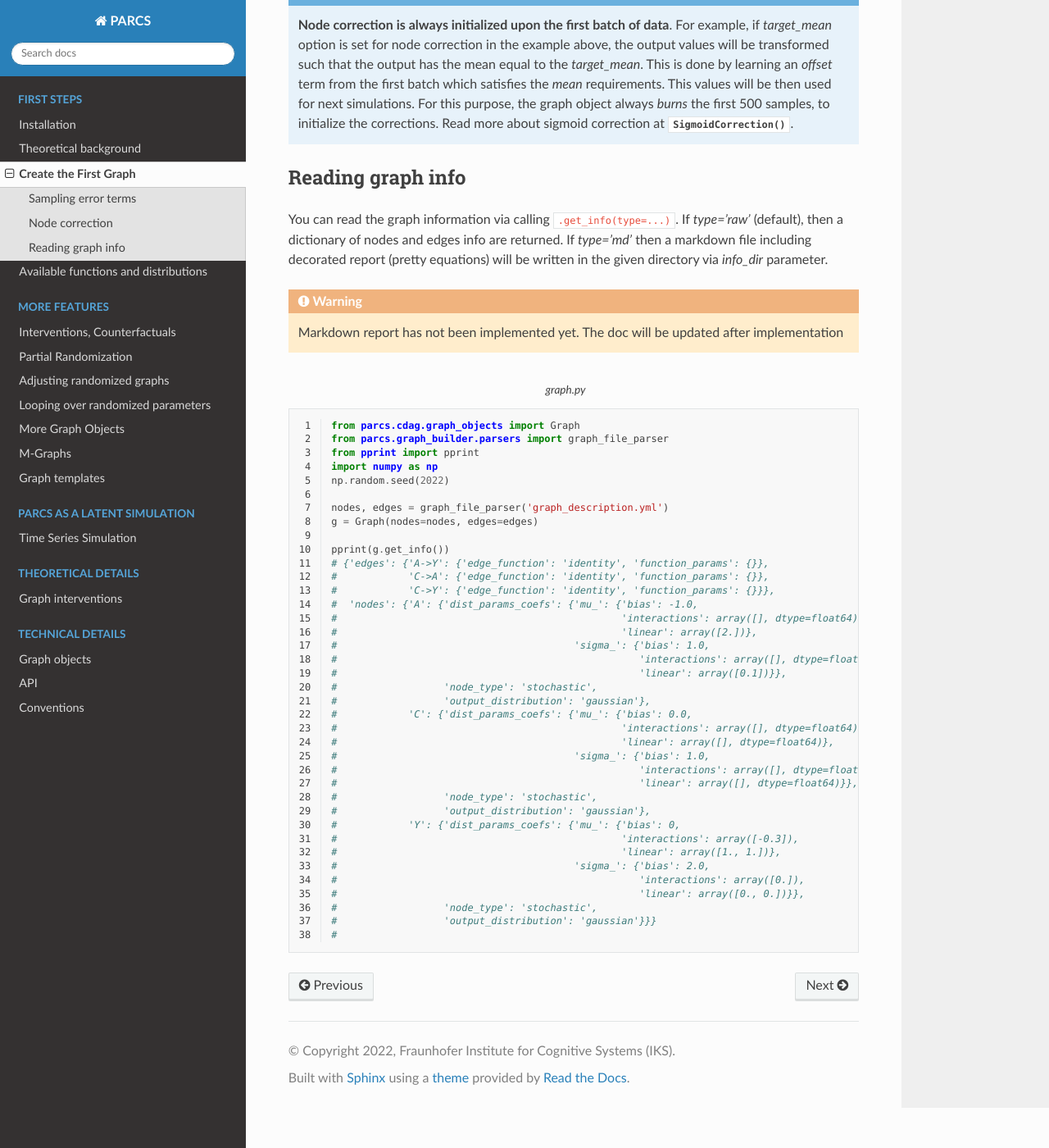
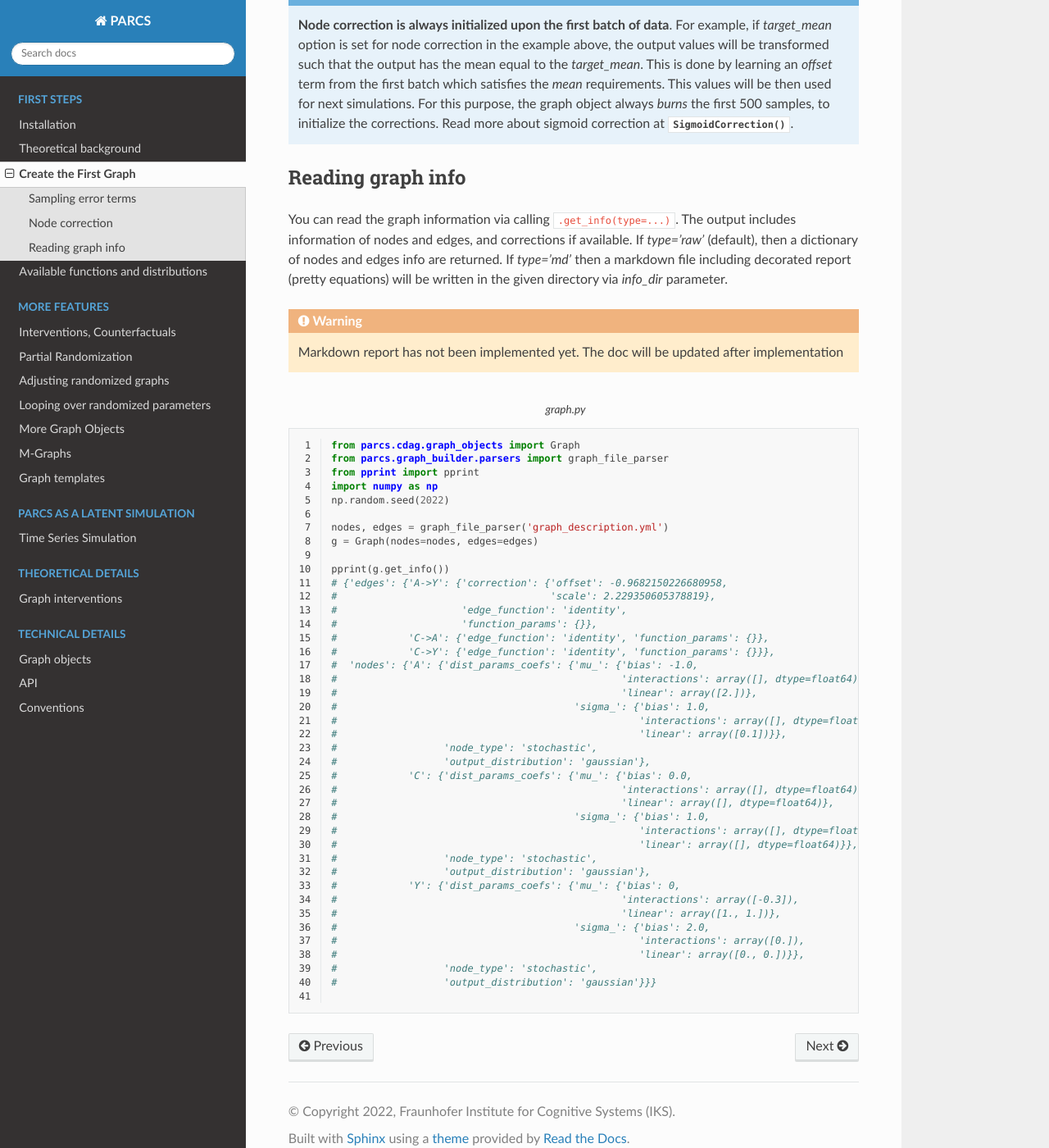
Before and after one commit to FraunhoferIKS/parcs, a Sphinx documentation site: the page built from docs/source/first_steps/first_graph.rst, in a window 1280 px wide and 1400 px high, scrolled down 3458 px. Shown: the whole window at 82% size. Built offline with Sphinx 7.4.7 and the Read the Docs theme 2.0.0, drawn with Linux system fonts in a browser that asks for light colours.

Commit message:
update info doc

```diff
--- a/docs/source/first_steps/code_blocks/b3/graph.py
+++ b/docs/source/first_steps/code_blocks/b3/graph.py
@@ -8,7 +8,10 @@ nodes, edges = graph_file_parser('graph_description.yml')
 g = Graph(nodes=nodes, edges=edges)
 
 pprint(g.get_info())
-# {'edges': {'A->Y': {'edge_function': 'identity', 'function_params': {}},
+# {'edges': {'A->Y': {'correction': {'offset': -0.9682150226680958,
+#                                    'scale': 2.229350605378819},
+#                     'edge_function': 'identity',
+#                     'function_params': {}},
 #            'C->A': {'edge_function': 'identity', 'function_params': {}},
 #            'C->Y': {'edge_function': 'identity', 'function_params': {}}},
 #  'nodes': {'A': {'dist_params_coefs': {'mu_': {'bias': -1.0,
@@ -35,4 +38,3 @@ pprint(g.get_info())
 #                                                   'linear': array([0., 0.])}},
 #                  'node_type': 'stochastic',
 #                  'output_distribution': 'gaussian'}}}
-#
--- a/docs/source/first_steps/code_blocks/b3/graph_description.yml
+++ b/docs/source/first_steps/code_blocks/b3/graph_description.yml
@@ -6,4 +6,4 @@ Y: gaussian(mu_=C+A-0.3AC, sigma_=2)
 # edges
 C->A: identity()
 C->Y: identity()
-A->Y: identity()
+A->Y: identity(), correction[]
--- a/docs/source/first_steps/first_graph.rst
+++ b/docs/source/first_steps/first_graph.rst
@@ -79,7 +79,7 @@ In this example, the correction transformation for Bernoulli distribution, is a
 Reading graph info
 ------------------
 
-You can read the graph information via calling ``.get_info(type=...)``. If `type='raw'` (default), then a dictionary of nodes and edges info are returned. If `type='md'` then a markdown file including decorated report (pretty equations) will be written in the given directory via `info_dir` parameter.
+You can read the graph information via calling ``.get_info(type=...)``. The output includes information of nodes and edges, and corrections if available. If `type='raw'` (default), then a dictionary of nodes and edges info are returned. If `type='md'` then a markdown file including decorated report (pretty equations) will be written in the given directory via `info_dir` parameter.
 
 .. warning::
     Markdown report has not been implemented yet. The doc will be updated after implementation
```
Also changed, not shown: 1 other file.
